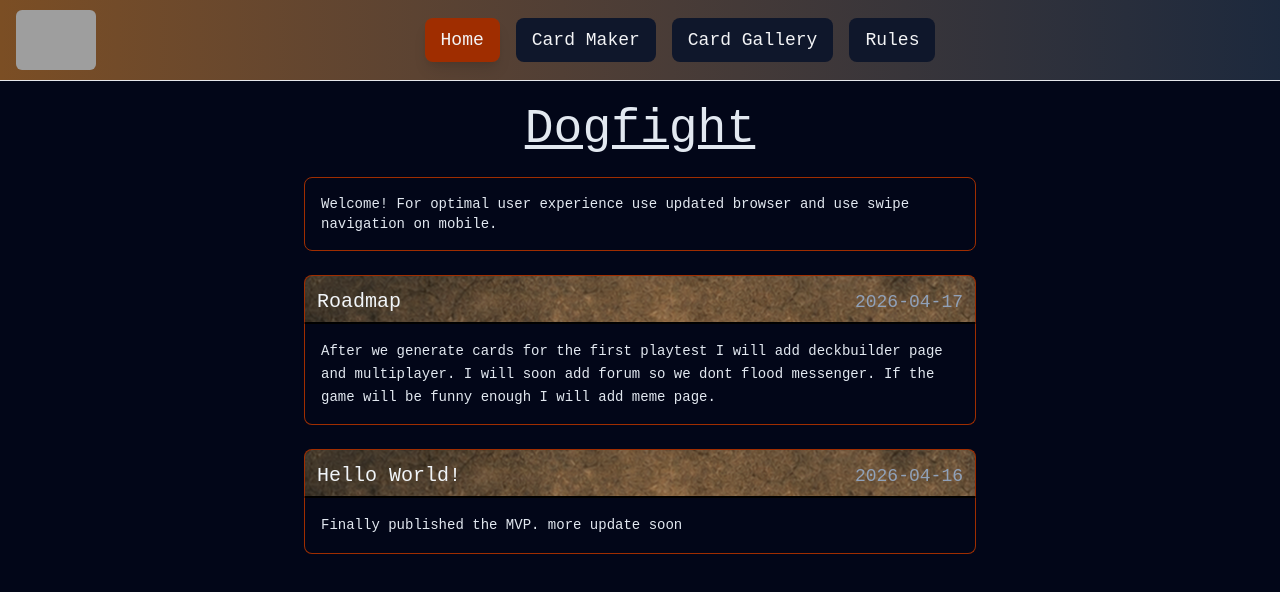
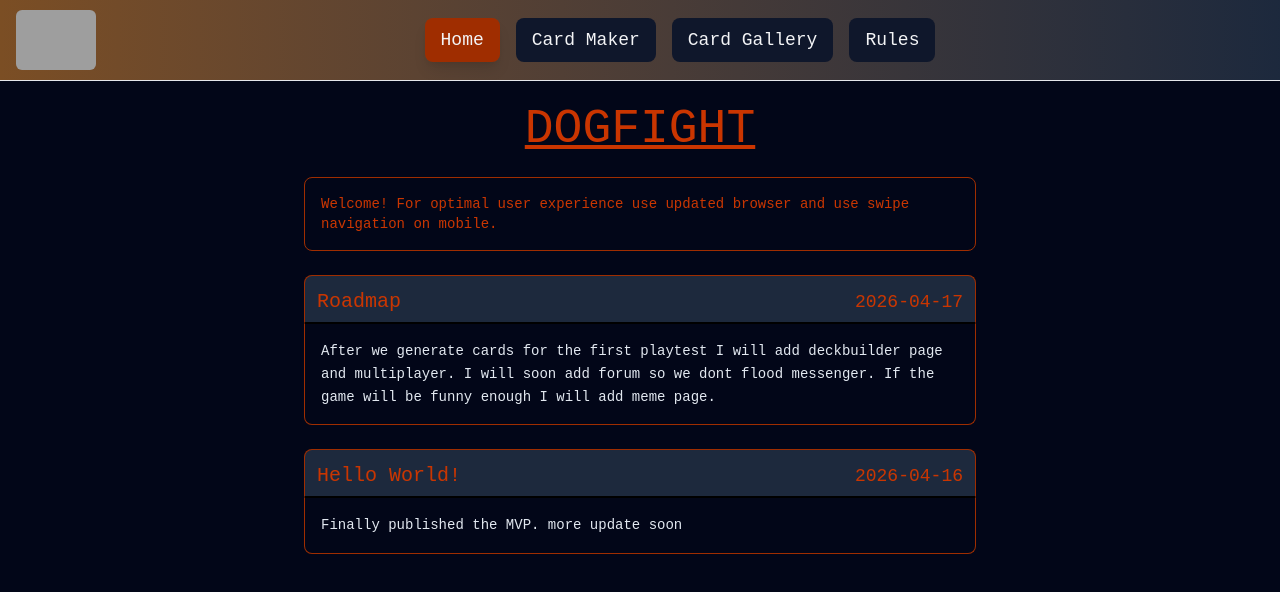
Before and after one commit to BatLev/dogfight-frontend-app, a Next.js app: page /main in a window 1280 px wide. Shown: the top 592 px of the page. Built offline with nearby package versions, Linux system fonts and the light colour scheme; sample sign-in values are in the browser's storage; grey boxes are pictures that could not be loaded.

Commit message:
stylistic update

```diff
--- a/app/main/page.tsx
+++ b/app/main/page.tsx
@@ -5,7 +5,7 @@ export default function Home() {
 	return (
 		<div className={styles.page}>
 
-			<h1 className="text-5xl underline">Dogfight</h1>
+			<h1 className="text-5xl underline">DOGFIGHT</h1>
 
 			{/* Pinned Comment */}
 			<div className={styles.pinned}>
@@ -54,17 +54,17 @@ export default function Home() {
 }
 
 const styles = {
-	page: "min-h-screen bg-slate-950 text-slate-200 flex flex-col items-center gap-6 p-6",
+	page: "min-h-screen bg-slate-950 text-orange-700 flex flex-col items-center gap-6 p-6",
 
 	pinned: "w-full max-w-2xl border rounded-lg border-orange-800 p-4 text-sm",
 
 	post: "w-full max-w-2xl",
 
-	header: "bg-[url(/assets/textures/textboxtexture.png)] border rounded-t-lg  border-orange-800 border-b-black h-12 flex flex-cols-2 justify-between justify-items-center p-3 bg-slate-800 bg-cover bg-center",
+	header: " border rounded-t-lg  border-orange-800 border-b-black h-12 flex flex-cols-2 justify-between justify-items-center p-3 bg-slate-800 bg-cover bg-center",
 
-	title: "text-xl text-slate-100",
+	title: "text-xl text-orange-700",
 
-	date: "text-lg text-slate-400",
+	date: "text-lg text-orange-700",
 
-	content: "border rounded-b-lg border-orange-800 border-t-black p-4 mt-0 text-sm leading-relaxed",
+	content: "border rounded-b-lg border-orange-800 border-t-black p-4 mt-0 text-sm text-slate-200 leading-relaxed",
 };
```
